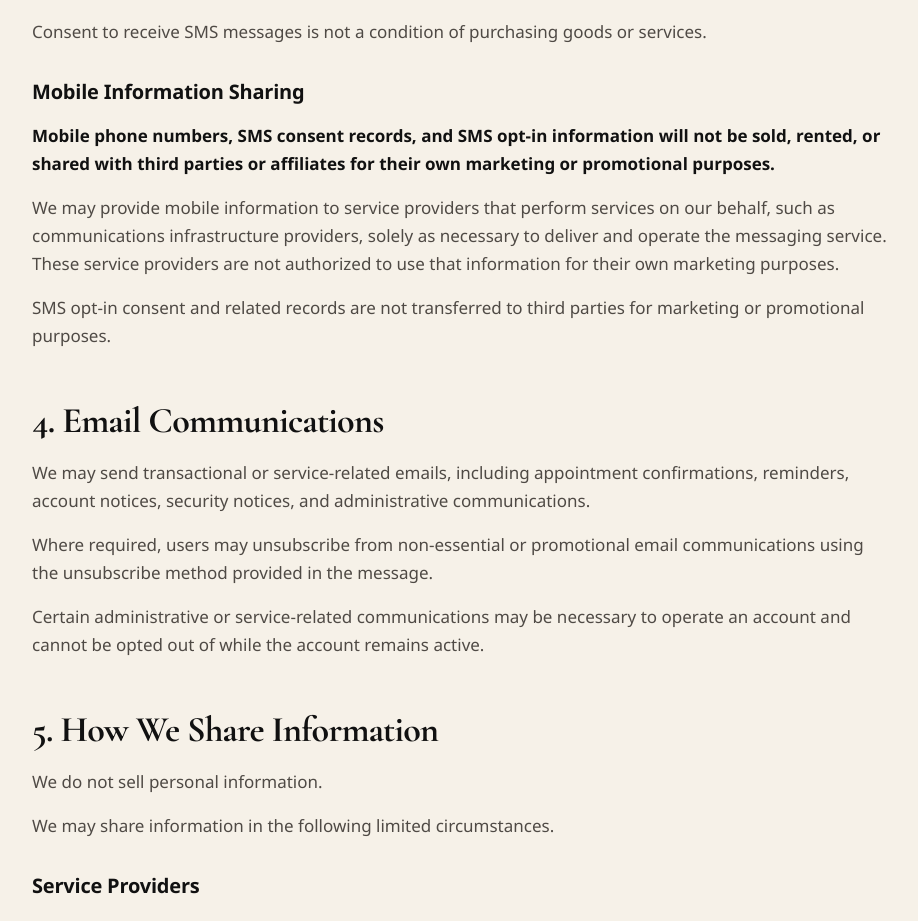
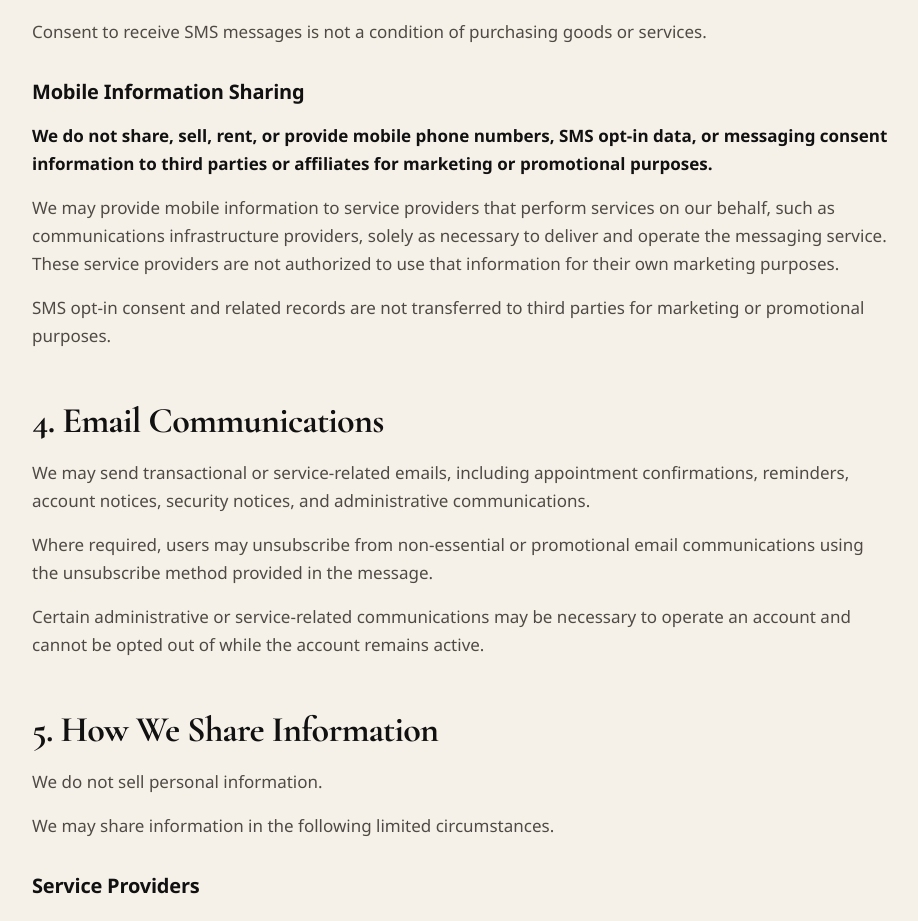
Before and after one commit to derickmdavis/shearsync-web, a Next.js app in the folder apps/marketing/: page /privacy-policy in a window 1280 px wide. Shown: the part 3982-4903 px from the top of the page, without its empty margins (178-1096 px from the left). Built offline with nearby package versions, Linux system fonts and the light colour scheme.

Commit message:
updated privcy policy

```diff
--- a/apps/marketing/src/app/privacy-policy/page.tsx
+++ b/apps/marketing/src/app/privacy-policy/page.tsx
@@ -4,7 +4,11 @@ import type { ReactNode } from "react";
 export const metadata: Metadata = {
   title: "Privacy Policy | Root & Foil",
   description:
-    "Learn how Root & Foil collects, uses, discloses, and protects information.",
+    "Read the Root & Foil Privacy Policy, including how we collect, use, protect, and handle personal information and SMS messaging consent.",
+  robots: {
+    index: true,
+    follow: true,
+  },
 };
 
 const sectionTitleClassName =
@@ -260,10 +264,9 @@ export default function PrivacyPolicyPage() {
             </h3>
             <PolicyParagraph>
               <strong className="text-[#111111]">
-                Mobile phone numbers, SMS consent records, and SMS opt-in
-                information will not be sold, rented, or shared with third
-                parties or affiliates for their own marketing or promotional
-                purposes.
+                We do not share, sell, rent, or provide mobile phone numbers,
+                SMS opt-in data, or messaging consent information to third
+                parties or affiliates for marketing or promotional purposes.
               </strong>
             </PolicyParagraph>
             <PolicyParagraph>
--- a/apps/marketing/src/app/terms-of-service/page.tsx
+++ b/apps/marketing/src/app/terms-of-service/page.tsx
@@ -4,6 +4,10 @@ import type { ReactNode } from "react";
 export const metadata: Metadata = {
   title: "Terms of Service | Root & Foil",
   description: "Read the terms that govern use of Root & Foil services.",
+  robots: {
+    index: true,
+    follow: true,
+  },
 };
 
 const sectionTitleClassName =
```
